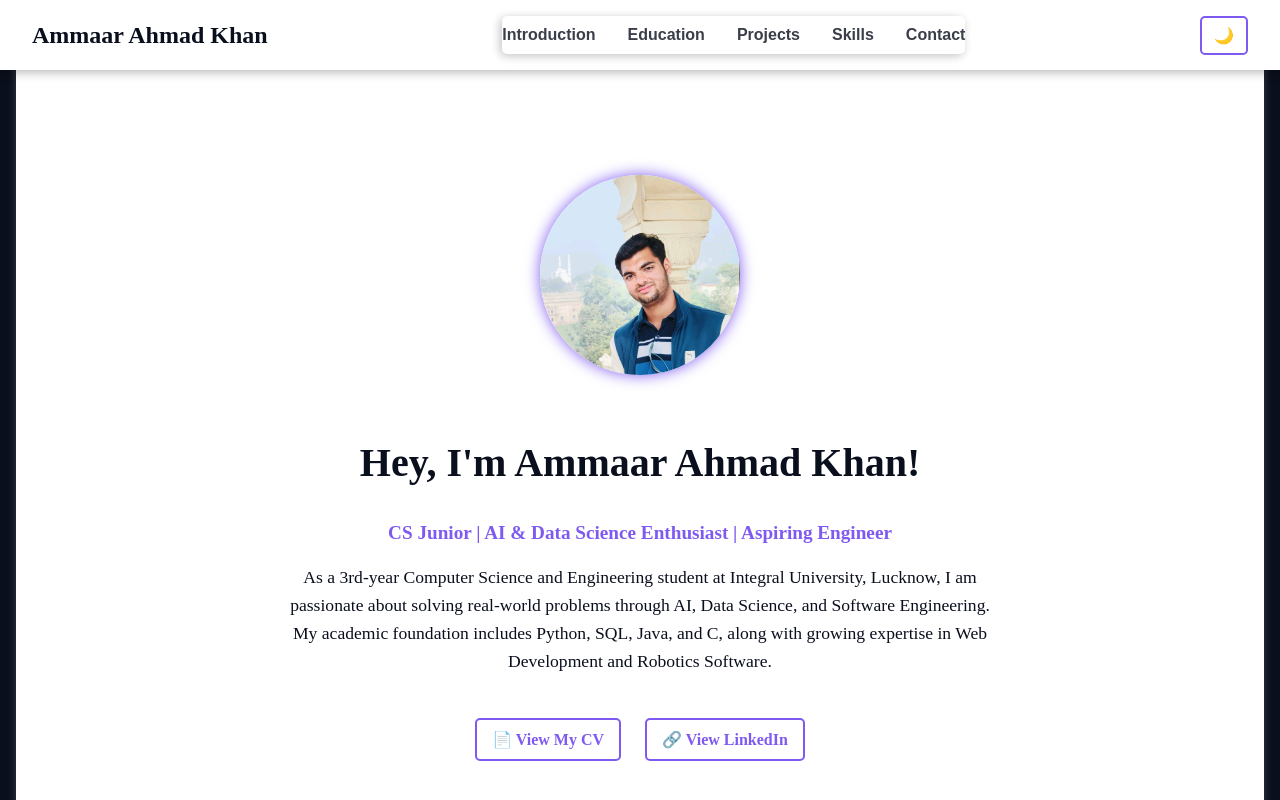
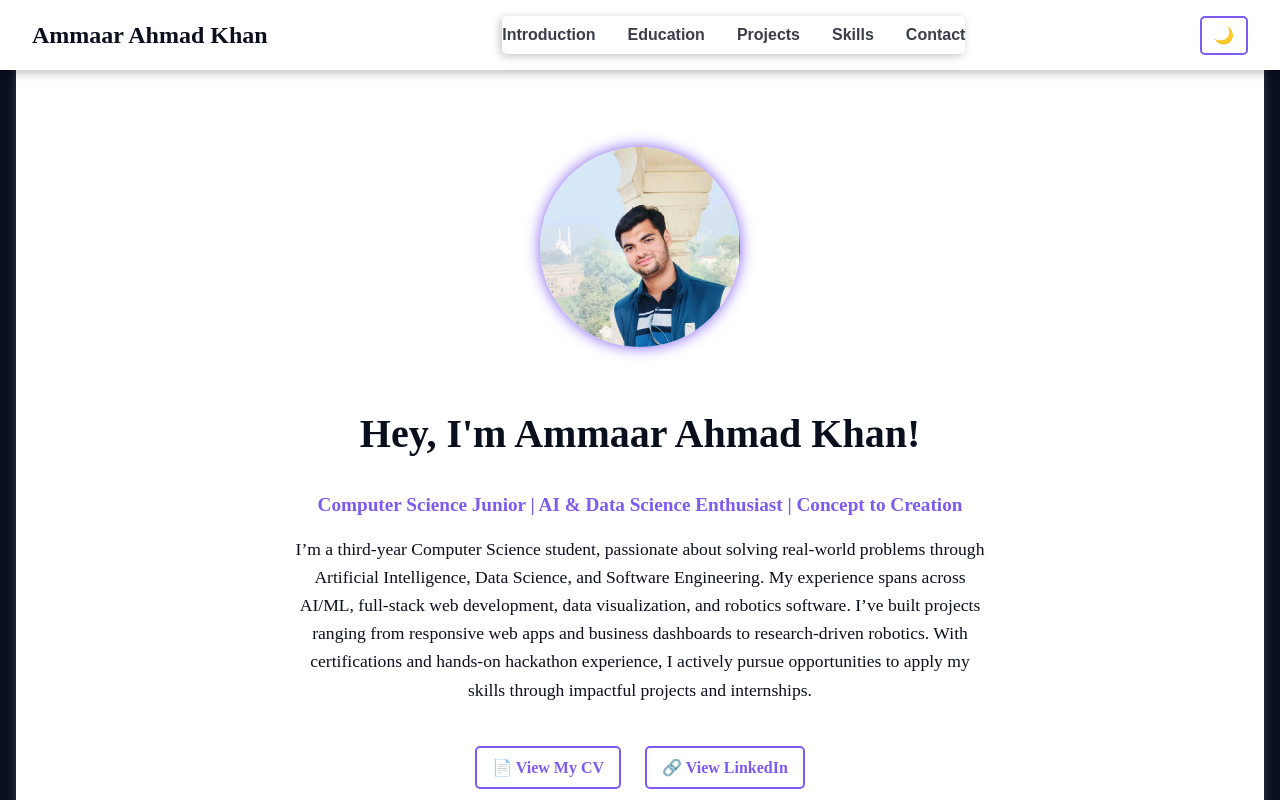
Before and after one commit to GPA95/AAK_Portfolio, a React (Vite) app: page / in a window 1280 px wide. Shown: the top 800 px of the page. Built offline with nearby package versions, Linux system fonts and the light colour scheme.

Commit message:
Updated Intro

```diff
--- a/src/components/Intro.jsx
+++ b/src/components/Intro.jsx
@@ -16,10 +16,10 @@ function Intro() {
             Hey, I'm <span className="highlight">Ammaar Ahmad Khan</span>!
           </h1>
           <p className="headline">
-            CS Junior | AI & Data Science Enthusiast | Aspiring Engineer
+            Computer Science Junior | AI & Data Science Enthusiast | Concept to Creation
           </p>
           <p className="bio">
-          As a 3rd-year Computer Science and Engineering student at Integral University, Lucknow, I am passionate about solving real-world problems through AI, Data Science, and Software Engineering. My academic foundation includes Python, SQL, Java, and C, along with growing expertise in Web Development and Robotics Software.
+          I’m a third-year Computer Science student, passionate about solving real-world problems through Artificial Intelligence, Data Science, and Software Engineering. My experience spans across AI/ML, full-stack web development, data visualization, and robotics software. I’ve built projects ranging from responsive web apps and business dashboards to research-driven robotics. With certifications and hands-on hackathon experience, I actively pursue opportunities to apply my skills through impactful projects and internships.
           </p>
           <div className="cta-buttons">
           <a href="https://drive.google.com/file/d/1M6ItSGVehXU9Lx2JcuopREkY6nrHHf2h/view?usp=sharing" target="_blank" rel="noopener noreferrer" className="btn btn-outline">📄 View My CV</a>
```
